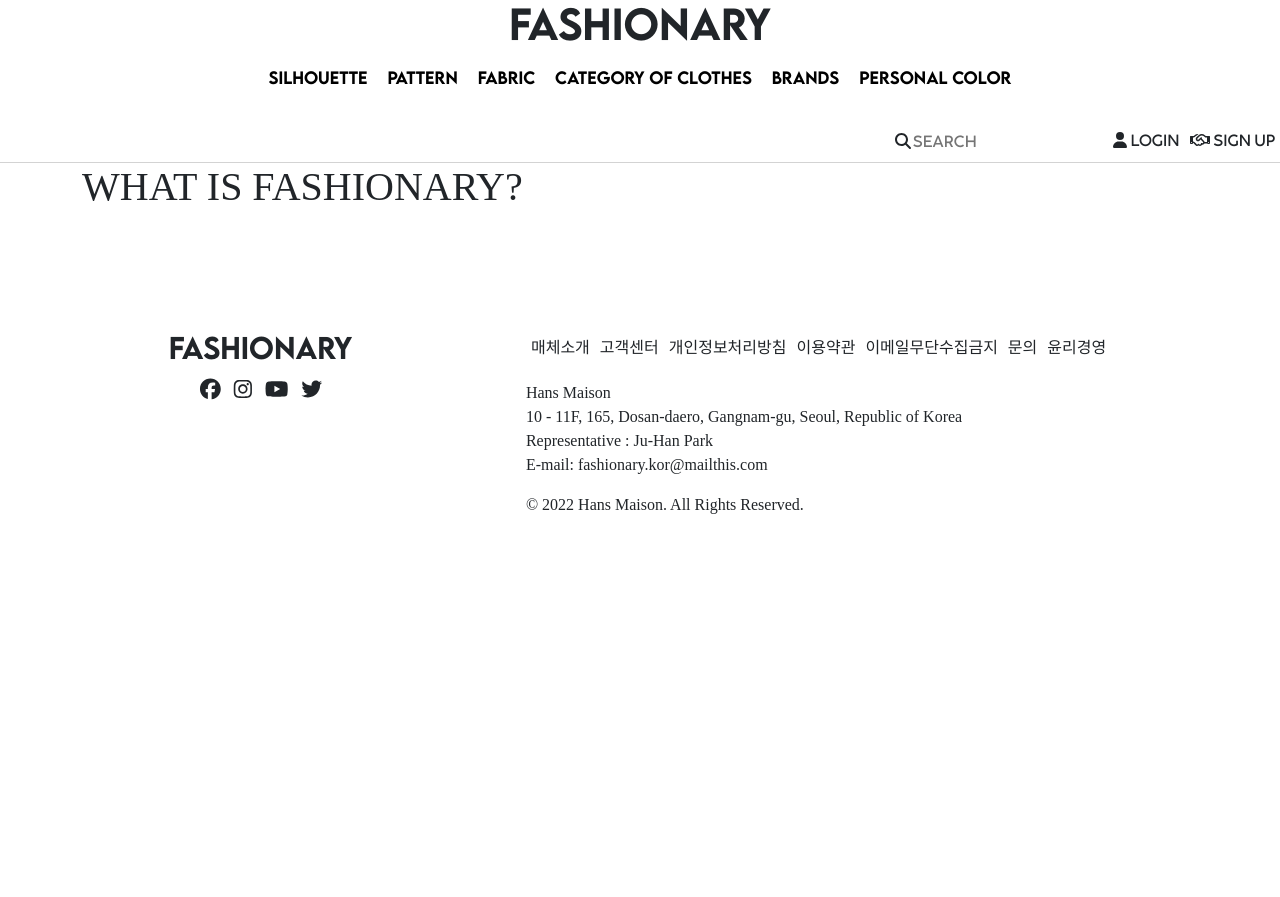
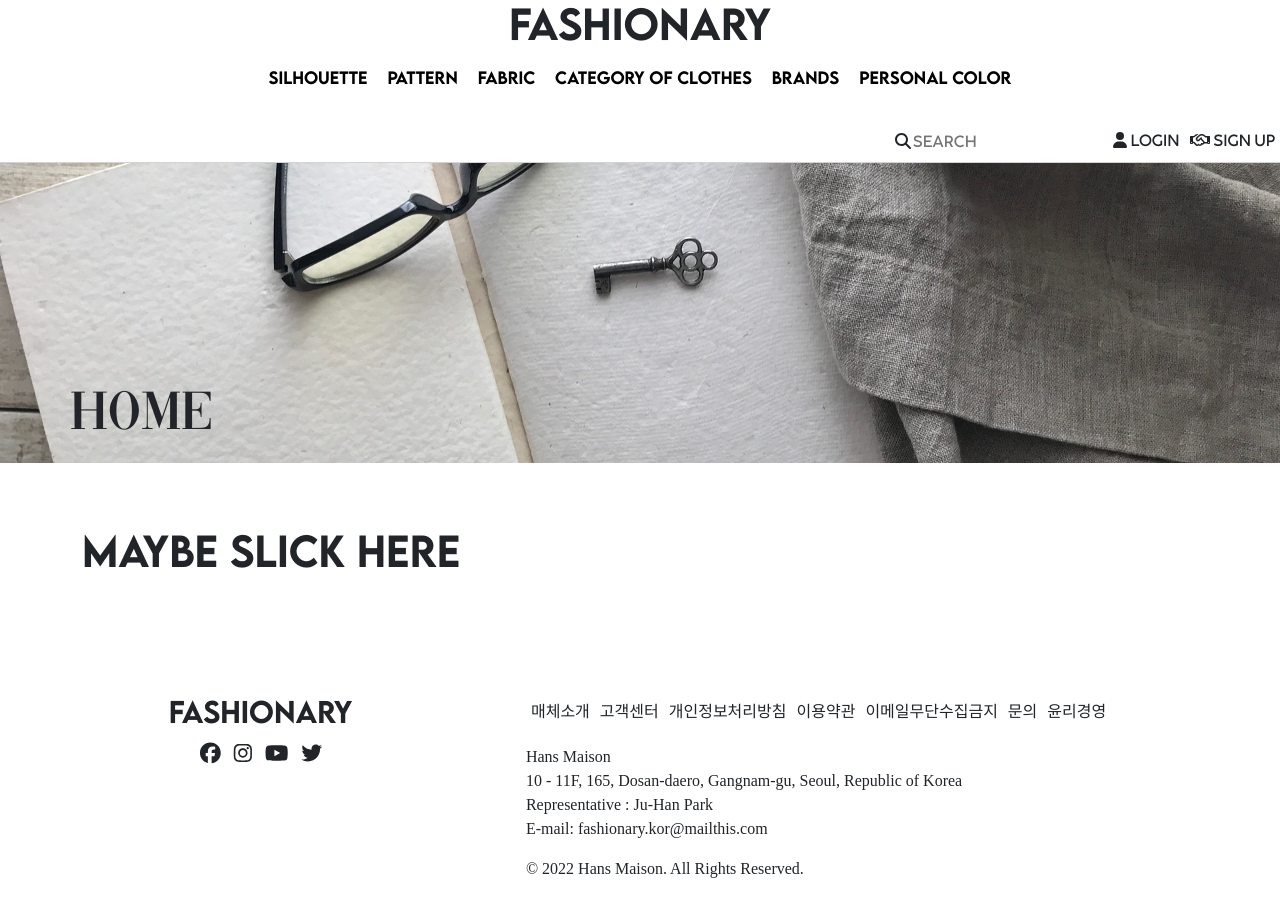
Before and after one commit to definitiomea/fashionary, a React (Create React App) app: page / in a window 1280 px wide. Before the commit the page ends 800 px from the top, so only its background shows below. Built offline with nearby package versions, Linux system fonts and the light colour scheme; a web font is replaced by a local one.

Commit message:
가로, 세로 네브바 분리

```diff
--- a/src/App.css
+++ b/src/App.css
@@ -115,6 +115,16 @@
 }
 .outlet {
     font-family: myLemonMilk, myNanumSquareNeoBold;
+}
+.homesubvisual {
+    position: relative;
+    height: 300px;
+    margin-bottom: 5%;
+    background-image: url(./Sources/Img/coffee-g2139d0d06_1920.jpg);
+    background-size: cover;
+    background-position: center center;
+    background-repeat: no-repeat;
+    font-family: myVogue;
 }
 .silsubvisual {
     position: relative;
--- a/src/Modules/NavbarMade.js
+++ b/src/Modules/NavbarMade.js
@@ -13,8 +13,6 @@
     let [width, setWidth] = useState(0);
     let navigate = useNavigate();
 
-    const allMenu = () => {
-        const menuArray = []
     const menulist = {
         silhouette: "Silhouette",
         pattern: "Pattern",
@@ -23,10 +21,13 @@
         brands: "Brands",
         personal: "Personal Color"
     }
+
+    const horizonMenu = () => {
+        const horizon = []
         for(const prop in menulist) {
-            menuArray.push(<li><Link to={`/${prop}`} className="menubox">{menulist[prop]}</Link></li>)
+            horizon.push(<li><Link to={`/${prop}`} className="menubox">{menulist[prop]}</Link></li>)
         }
-        return menuArray;
+        return horizon;
     }
 
     return (
@@ -39,7 +40,7 @@
             </div>
             <div className='menu-area'>
                 <ul className='menu-list'>
-                    {allMenu()}
+                    {horizonMenu()}
                 </ul>
                 <button className='index-btn hide' onClick={() => {setWidth("100%")}}>
                     <FontAwesomeIcon icon={faBookOpen}></FontAwesomeIcon> INDEX
--- a/src/Pages/Home.jsx
+++ b/src/Pages/Home.jsx
@@ -6,9 +6,12 @@
             <main>
                 <article>
                     <section>
+                        <div className="homesubvisual">
+                            <h1 className="visualsub">HOME</h1>
+                        </div>
                         <Container>
-                            <div className="home-intro">
-                                <h1>WHAT IS FASHIONARY?</h1>
+                            <div className="outlet">
+                                <h1>MAYBE SLICK HERE</h1>
                             </div>
                         </Container>
                     </section>
```
Lines whose indentation alone changed are shown as unchanged.
